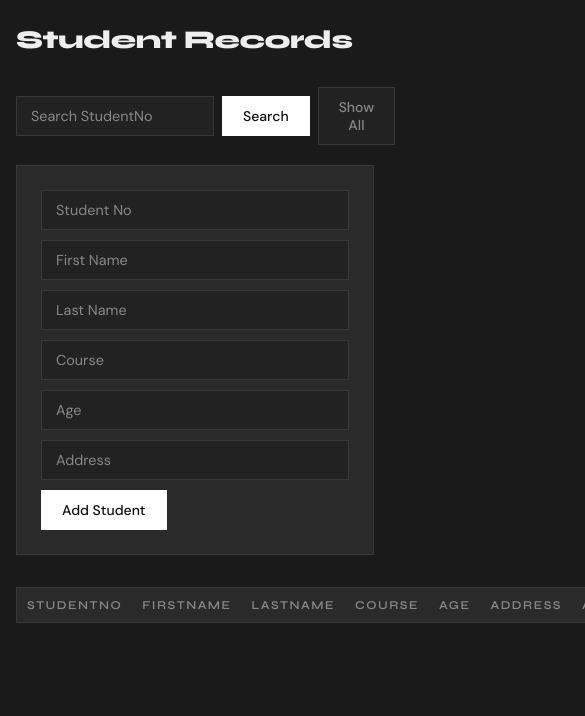
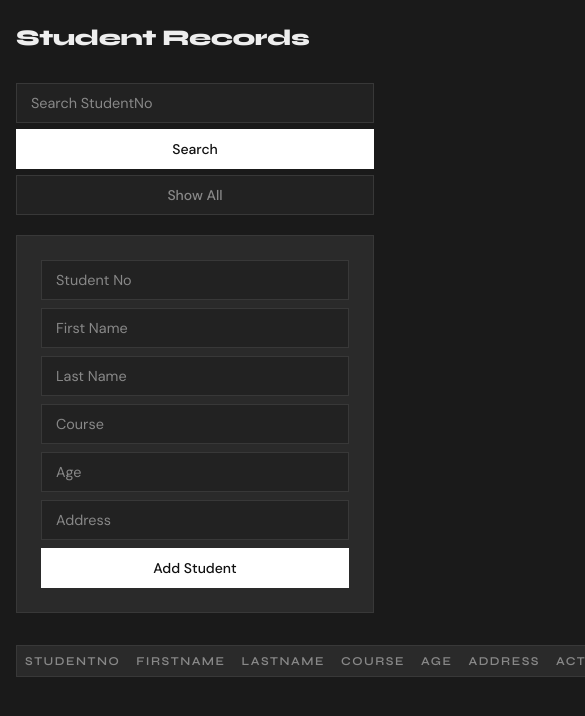
Before and after one commit to Jayson122233/studentrecordproject, a plain HTML site: page index.html in a window 390 px wide. Shown: the top 716 px of the page, 585 px wide, since content can reach past the window. Drawn offline with Linux system fonts and the light colour scheme; no server answers.

Commit message:
Add files via upload

```diff
--- a/style.css
+++ b/style.css
@@ -15,6 +15,7 @@
   --radius-sm: 0px;
 }
 
+/* ── BASE ── */
 * {
   box-sizing: border-box;
   margin: 0;
@@ -86,13 +87,13 @@ button {
   border-radius: var(--radius-sm);
   padding: 10px 20px;
   transition: all 0.15s;
+  white-space: nowrap;
 }
 
 button[type="submit"] {
   background: var(--accent);
   color: #111;
   border-color: var(--accent);
-  white-space: nowrap;
 }
 
 button[type="submit"]:hover {
@@ -101,11 +102,16 @@ button[type="submit"]:hover {
 }
 
 /* ── TABLE ── */
+.table-container {
+  overflow-x: auto;
+}
+
 table {
   width: 100%;
   border-collapse: collapse;
   background: var(--surface);
   border: 1px solid var(--border);
+  min-width: 400px; /* prevents breaking table layout */
 }
 
 thead {
@@ -145,6 +151,7 @@ td button {
   padding: 6px 14px;
   font-size: 0.8rem;
   margin-right: 6px;
+  white-space: nowrap;
 }
 
 td button:first-child {
@@ -171,21 +178,13 @@ td button:last-child:hover {
   border-color: var(--text);
 }
 
-/* ── RESPONSIVE ── */
-@media (max-width: 768px) {
-  body { padding: 24px 16px; }
-  h1 { font-size: 1.6rem; }
-  #studentForm input { flex: 1 1 100%; }
-  table { font-size: 0.8rem; }
-  th, td { padding: 10px 10px; }
-}
-
 /* ── SEARCH SECTION ── */
 #searchSection {
   display: flex;
   gap: 8px;
   margin-bottom: 20px;
   align-items: center;
+  flex-wrap: wrap;
 }
 
 #searchId {
@@ -199,7 +198,7 @@ td button:last-child:hover {
   outline: none;
   transition: border-color 0.2s;
   flex: 1;
-  max-width: 240px;
+  min-width: 120px;
 }
 
 #searchId::placeholder {
@@ -232,3 +231,29 @@ td button:last-child:hover {
   color: var(--text);
   border-color: var(--accent);
 }
+
+/* ── RESPONSIVE ── */
+@media (max-width: 1024px) {
+  body { padding: 32px 24px; }
+  h1 { font-size: 1.9rem; }
+  table { font-size: 0.85rem; }
+  th, td { padding: 12px 12px; }
+}
+
+@media (max-width: 768px) {
+  body { padding: 24px 16px; }
+  h1 { font-size: 1.6rem; }
+  #studentForm input { flex: 1 1 100%; }
+  table { font-size: 0.8rem; }
+  th, td { padding: 10px 10px; }
+  #searchId { max-width: 100%; }
+}
+
+@media (max-width: 480px) {
+  #studentForm { flex-direction: column; gap: 8px; }
+  td button { margin-bottom: 4px; width: 100%; }
+  #searchSection { flex-direction: column; align-items: stretch; gap: 6px; }
+  h1 { font-size: 1.4rem; }
+  table { font-size: 0.75rem; }
+  th, td { padding: 8px 8px; }
+}
```
